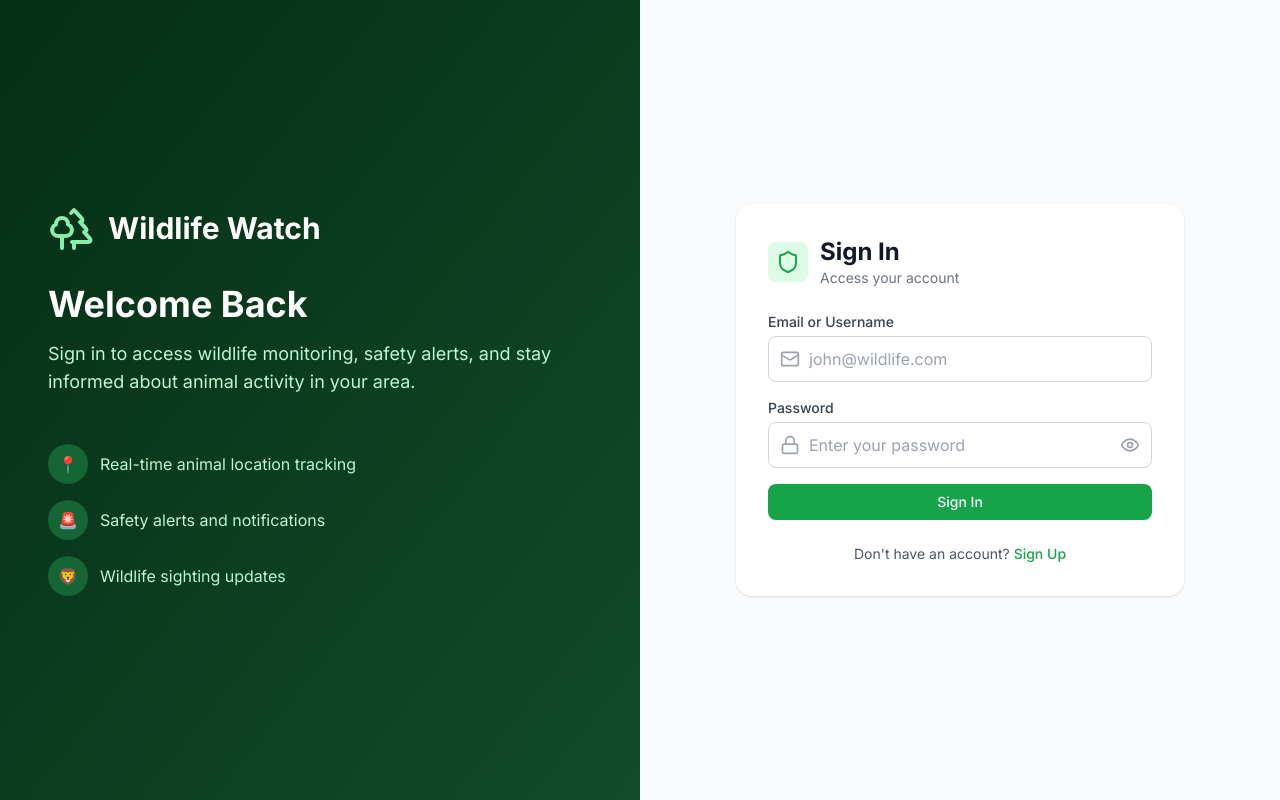
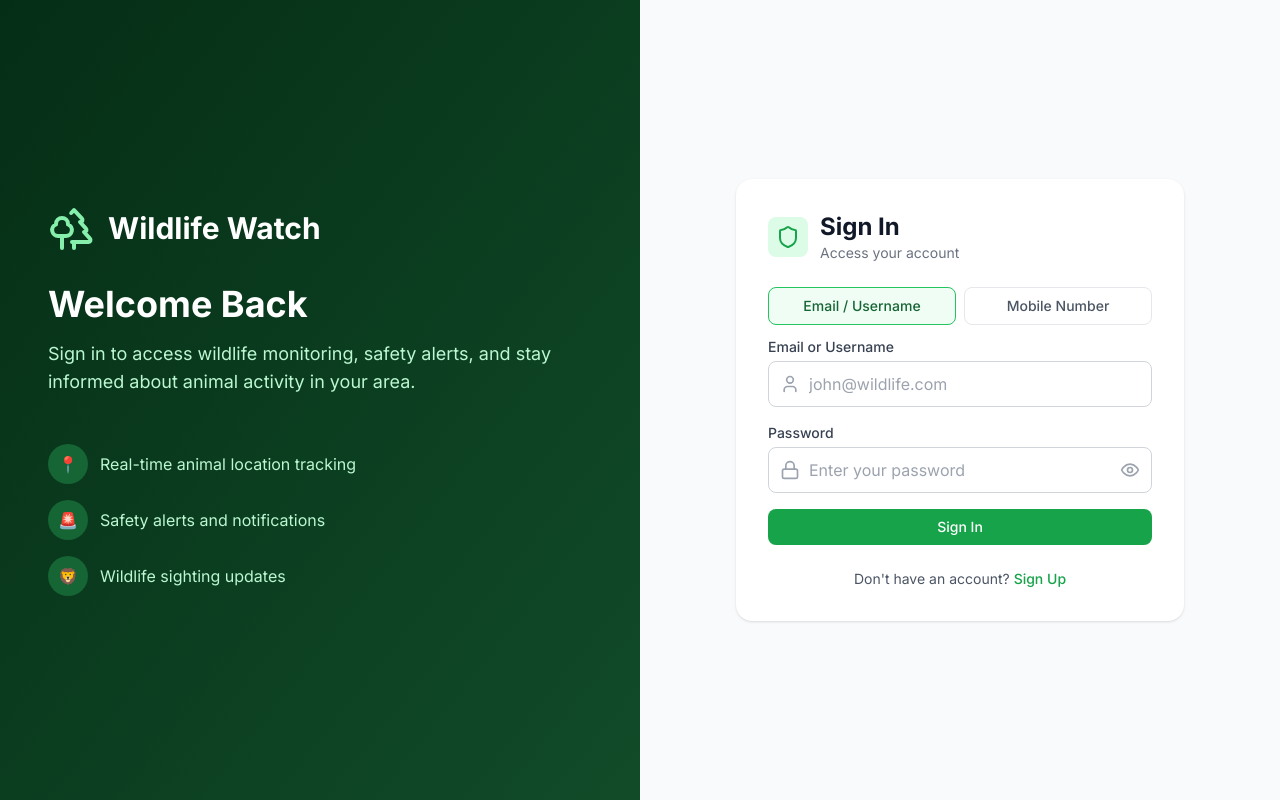
Before and after one commit to zoro1324/wildlife-monitoring, a React (Vite) app in the folder dashboard/frontend/: page /login in a window 1280 px wide. Built offline with nearby package versions, Linux system fonts and the light colour scheme; no server answers; the HTML template or start-up script is replaced by a standard one.

Commit message:
Refactor code structure for improved readability and maintainability

```diff
--- a/dashboard/frontend/src/pages/Login.jsx
+++ b/dashboard/frontend/src/pages/Login.jsx
@@ -1,24 +1,29 @@
 import { useState } from 'react';
 import { useNavigate, Link } from 'react-router-dom';
-import { Eye, EyeOff, Mail, Lock, Shield, Trees } from 'lucide-react';
+import { Eye, EyeOff, Lock, Shield, Trees, User } from 'lucide-react';
 import { useAuth } from '../context/AuthContext';
-import { Button, Input } from '../components/ui';
+import { Button, Input, PhoneInput } from '../components/ui';
 
 function Login() {
   const navigate = useNavigate();
   const { loginAsRanger } = useAuth();
-  const [email, setEmail] = useState('');
+  const [identifier, setIdentifier] = useState('');
   const [password, setPassword] = useState('');
+  const [loginMethod, setLoginMethod] = useState('default');
   const [showPassword, setShowPassword] = useState(false);
   const [isLoading, setIsLoading] = useState(false);
   const [error, setError] = useState('');
+
+  const handleIdentifierChange = (e) => {
+    setIdentifier(e.target.value);
+  };
 
   const handleSubmit = async (e) => {
     e.preventDefault();
     setError('');
     setIsLoading(true);
 
-    const result = await loginAsRanger(email, password);
+    const result = await loginAsRanger(identifier, password);
 
     if (result.success) {
       // Redirect based on user type
@@ -102,15 +107,52 @@ function Login() {
             )}
 
             <form onSubmit={handleSubmit} className="space-y-4">
+              <div className="space-y-3">
+                <div className="flex gap-2">
+                  <button
+                    type="button"
+                    onClick={() => setLoginMethod('default')}
+                    className={`flex-1 px-3 py-2 rounded-lg border text-sm font-medium transition-colors ${
+                      loginMethod === 'default'
+                        ? 'border-forest-500 bg-forest-50 text-forest-700'
+                        : 'border-gray-200 text-gray-600 hover:border-gray-300'
+                    }`}
+                  >
+                    Email / Username
+                  </button>
+                  <button
+                    type="button"
+                    onClick={() => setLoginMethod('mobile')}
+                    className={`flex-1 px-3 py-2 rounded-lg border text-sm font-medium transition-colors ${
+                      loginMethod === 'mobile'
+                        ? 'border-earth-500 bg-earth-50 text-earth-700'
+                        : 'border-gray-200 text-gray-600 hover:border-gray-300'
+                    }`}
+                  >
+                    Mobile Number
+                  </button>
+                </div>
+
+                {loginMethod === 'mobile' ? (
+                  <PhoneInput
+                    label="Mobile Number"
+                    value={identifier}
+                    onChange={handleIdentifierChange}
+                    helperText="Use the same number you registered with"
+                    required
+                  />
+                ) : (
                   <Input
                     label="Email or Username"
                     type="text"
-                value={email}
-                onChange={(e) => setEmail(e.target.value)}
+                    value={identifier}
+                    onChange={handleIdentifierChange}
                     placeholder="john@wildlife.com"
-                leftIcon={<Mail className="w-5 h-5" />}
+                    leftIcon={<User className="w-5 h-5" />}
                     required
                   />
+                )}
+              </div>
 
               <Input
                 label="Password"
--- a/dashboard/frontend/src/pages/Signup.jsx
+++ b/dashboard/frontend/src/pages/Signup.jsx
@@ -1,6 +1,6 @@
 import { useState } from 'react';
 import { useNavigate, Link } from 'react-router-dom';
-import { Eye, EyeOff, Mail, Lock, User, MapPin, Shield, Trees, UserCircle } from 'lucide-react';
+import { Eye, EyeOff, Mail, Lock, User, Trees, UserCircle } from 'lucide-react';
 import { useAuth } from '../context/AuthContext';
 import { Button, Input, PhoneInput } from '../components/ui';
 
@@ -55,15 +55,11 @@ function Signup() {
         first_name: formData.firstName,
         last_name: formData.lastName,
         mobile_number: formData.mobileNumber,
-        user_type: formData.userType,
+        user_type: 'public',
       });
 
       if (result.success) {
-        if (formData.userType === 'ranger') {
-          navigate('/ranger');
-        } else {
-          navigate('/public');
-        }
+        navigate('/public');
       } else {
         const errorMsg = result.error || 'Registration failed';
         setError(errorMsg);
@@ -98,22 +94,10 @@ function Signup() {
             Join Our Wildlife Protection Network
           </h2>
           <p className="text-forest-200 text-lg mb-8">
-            Whether you're a forest ranger or a wildlife enthusiast, create an account to stay informed about wildlife activity in your area.
+            Create an account to stay informed about wildlife activity in your area.
           </p>
 
           <div className="space-y-6">
-            <div className="bg-forest-700/50 rounded-xl p-6">
-              <div className="flex items-center gap-3 mb-3">
-                <Shield className="w-8 h-8 text-forest-300" />
-                <h3 className="text-xl font-semibold">For Rangers</h3>
-              </div>
-              <ul className="text-forest-200 space-y-2 ml-11">
-                <li>• Full access to monitoring dashboard</li>
-                <li>• Real-time alerts and notifications</li>
-                <li>• Camera and device management</li>
-              </ul>
-            </div>
-
             <div className="bg-earth-700/50 rounded-xl p-6">
               <div className="flex items-center gap-3 mb-3">
                 <UserCircle className="w-8 h-8 text-earth-300" />
@@ -146,43 +130,14 @@ function Signup() {
               <p className="text-gray-500 text-sm mt-1">Join the wildlife protection community</p>
             </div>
 
-            {/* User Type Selection */}
+            {/* Public-only signup */}
             <div className="mb-6">
-              <label className="block text-sm font-medium text-gray-700 mb-3">
-                I am a...
-              </label>
-              <div className="grid grid-cols-2 gap-3">
-                <button
-                  type="button"
-                  onClick={() => setFormData({ ...formData, userType: 'public' })}
-                  className={`p-4 rounded-xl border-2 transition-all ${
-                    formData.userType === 'public'
-                      ? 'border-earth-500 bg-earth-50 text-earth-700'
-                      : 'border-gray-200 hover:border-gray-300'
-                  }`}
-                >
-                  <UserCircle className={`w-8 h-8 mx-auto mb-2 ${
-                    formData.userType === 'public' ? 'text-earth-600' : 'text-gray-400'
-                  }`} />
+              <div className="flex items-center gap-3 p-4 rounded-xl border-2 border-earth-500 bg-earth-50 text-earth-700">
+                <UserCircle className="w-8 h-8 text-earth-600" />
+                <div>
                   <p className="font-medium">Public User</p>
-                  <p className="text-xs text-gray-500 mt-1">Wildlife enthusiast</p>
-                </button>
-
-                <button
-                  type="button"
-                  onClick={() => setFormData({ ...formData, userType: 'ranger' })}
-                  className={`p-4 rounded-xl border-2 transition-all ${
-                    formData.userType === 'ranger'
-                      ? 'border-forest-500 bg-forest-50 text-forest-700'
-                      : 'border-gray-200 hover:border-gray-300'
-                  }`}
-                >
-                  <Shield className={`w-8 h-8 mx-auto mb-2 ${
-                    formData.userType === 'ranger' ? 'text-forest-600' : 'text-gray-400'
-                  }`} />
-                  <p className="font-medium">Forest Ranger</p>
-                  <p className="text-xs text-gray-500 mt-1">Authorized personnel</p>
-                </button>
+                  <p className="text-xs text-gray-500">Wildlife enthusiast</p>
+                </div>
               </div>
             </div>
 
```
Also changed, not shown: 2 other files (tests, documents, lock files or other folders). Lines whose indentation alone changed are shown as unchanged.
